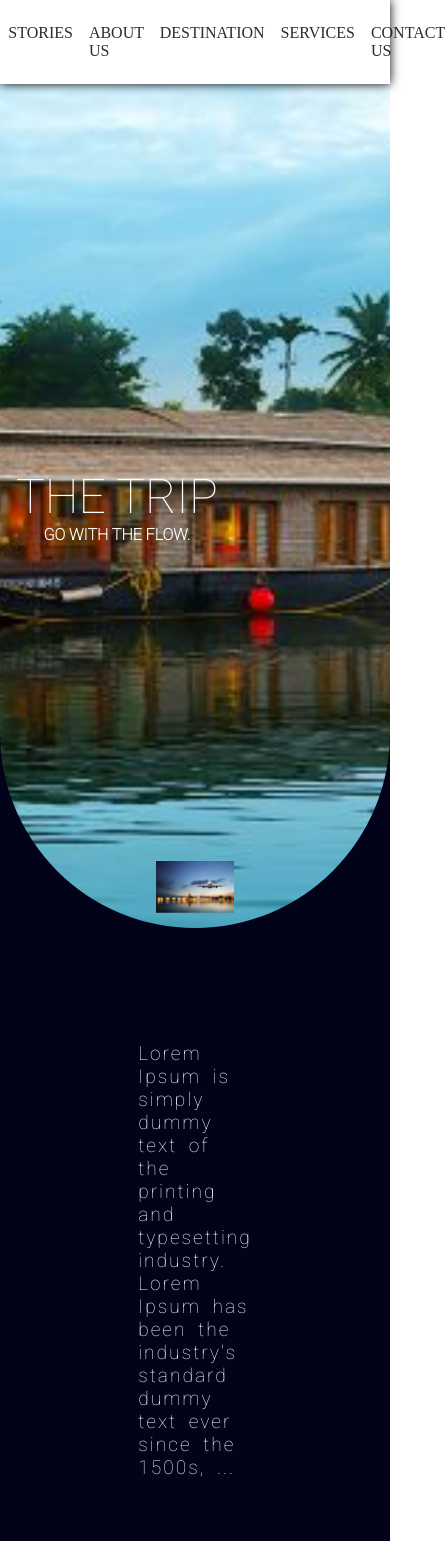
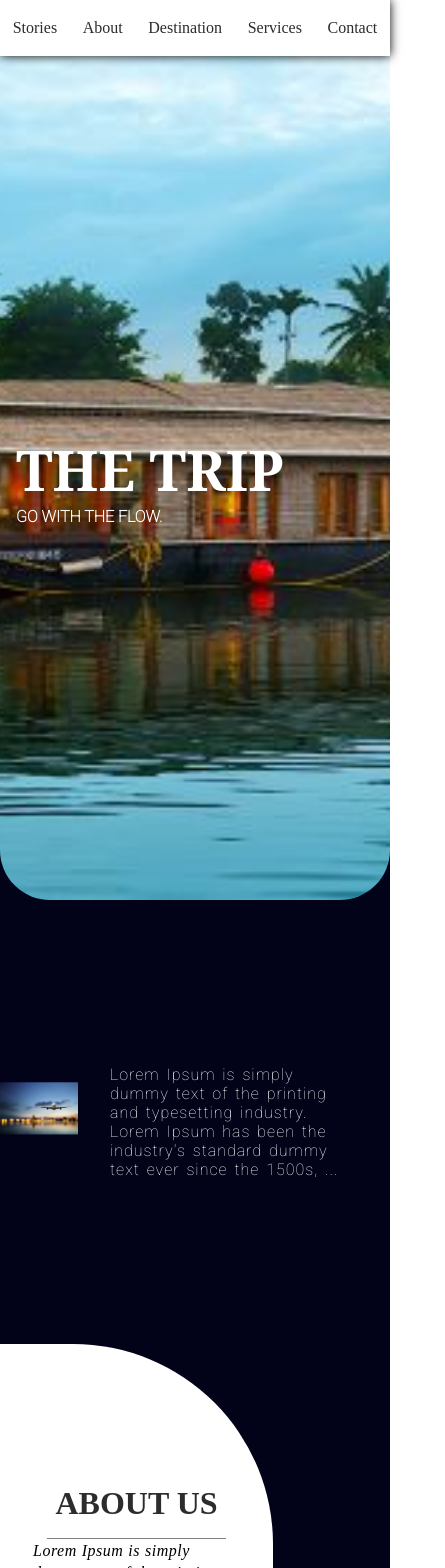
Before and after one commit to Khushinagar/project-1, a React (Create React App) app: page / in a window 390 px wide. Shown: the top 1568 px of the page, 445 px wide, since content can reach past the window. Built offline with nearby package versions, Linux system fonts and the light colour scheme.

Commit message:
"second commit"

```diff
--- a/src/Components/App.jsx
+++ b/src/Components/App.jsx
@@ -1,4 +1,4 @@
-import React from "react";
+    import React from "react";
 import {BrowserRouter as Router, Routes, Route} from 'react-router-dom'
 import Home from "./Home";
 import Header from "./Header";
--- a/src/Components/Header.jsx
+++ b/src/Components/Header.jsx
@@ -12,10 +12,10 @@ function Header(){
             <main>
             <HashLink to={"/#Home"}>Home</HashLink>
             <HashLink to={"/#Story"}>Stories</HashLink>
-            <HashLink to={"/#About"}>About US</HashLink>
+            <HashLink to={"/#About"}>About</HashLink>
             <HashLink to={"/#Destination"}>Destination</HashLink>
             <Link to={"/Services"}>Services</Link>
-            <Link to={"/Contact"}>Contact US</Link>
+            <Link to={"/Contact"}>Contact </Link>
 
             </main>
         </nav>
--- a/src/styles/Mediaquery.scss
+++ b/src/styles/Mediaquery.scss
@@ -18,39 +18,232 @@
 }
 
 
-@media screen and  (max-width: 700px) {
-    nav{
-        h1{
-            display: none;
+@media screen and  (max-width: 500px) {
+    .home{
+        width: auto;
+        height: 100vh;
+        // background-color: $second;
+        border-radius: 0 0 150px 150px;
+
+        > main{
+            position: absolute;
+            text-transform: uppercase;
+            display: flex;
+            flex-direction: column;
+            align-items: flex-start;
+            justify-content: flex-end;
+            width: auto;
+            height: 100%;
+            padding: 1rem;
+            justify-content: center;
+
+
+            h1{
+                font-weight: 900;
+                font-family: Georgia, 'Times New Roman', Times, serif;
+                font-size: 3.5rem;
+            }
+            // p{
+            //     font: 900 1rem $text1 ;
+                // color: $first;
+            // }
         }
-        >main {
+
+
+        &::before {
+            content: "" ;
             width: 100%;
+            height: 100%;
+            position: absolute;
+            // background: no-repeat center/auto url(../assets/6.jpg);
+            background-image: url(../assets/6.jpg);
+            background-size: cover;
+            background-position: center;
+            border-radius: 0 0 50px 50px;
+            // filter: blur(2px);
+
+
+        }
+    }
+
+
+    .home2{
+        width: auto;
+        height: 100vh;
+        // background-color: $second;
+        padding: 200px 0;
+        display: flex;
+        align-items: center;
+        justify-content: center;
+        margin-top: -200px;
+
+
+        > img{
+            width: 20%;
+            animation: imgUp 0.7s linear infinite alternate;
+        }
+
+        > div {
+            width: 100%;
+            display: flex;
+            flex-direction: column;
             justify-content: center;
-            a{
-                margin: 0.5rem;
+            align-items:center;
+            padding: 2rem;
+            height: 100vh;
+        }
+
+        p{
+            // color: $first;
+            letter-spacing: 1px;
+            word-spacing: 2px;
+            // font: 100 1.2rem $text1;
+            font-size: 1rem;
+            font-weight: 100;
+            width: 100%;
+        }
+
+    }
+    @keyframes imgUp {
+        to{
+            transform: translateY(-20px);
+        }
+
+
+    }
+
+    .home3{
+        width: auto;
+        height: 120vh;
+        // background-color: $second;
+        margin-top: -200px;
+        display: flex;
+        >div{
+
+            width: 70%;
+            height: 100vh;
+            // background-color: $first;
+            border-radius: 0 200px 200px 0;
+            display: flex;
+            flex-direction: column;
+            align-items: center;
+            justify-content: center;
+            padding: 2rem;
+
+            >h1{
+                text-transform: uppercase;
+                border-bottom: 1px solid gray;
+                padding-bottom: 1rem;
+                // margin-bottom: 1px;
+                // width: 10rem;
+                // color: $dark;
+            }
+
+            >p{
+                padding: 1px;
+                letter-spacing: .5px;
+                word-spacing: .5px;
+                line-height: 140%;
+                // font: italic 100 1rem $text2;
             }
         }
     }
 
-.home >main {
-   align-items:  center;
 
-   h1{
-    font-size: 3rem ;
-   }
-}
-
-.home2{
-    height: 120vh;
-    flex-direction: column;
+    .home4{
+        width: auto;
+        height: 100vh;
+        // background-color: $second;
+        display: flex;
+        justify-content: flex-end;
 
 
-}
+         > div{
+            // background-color: $third;
+            border-radius:170px 0 0 170px ;
+            width: 70%;
+            height: 70vh;
+            padding: 3rem;
+            display: flex;
+            flex-direction: column;
+            align-items: center;
+            justify-content: center;
+
+           > h1 {
+                // color: $first;
+                text-transform: uppercase;
+                // width: 100px;
+                // border-bottom: 2px solid $first;
+                padding: 10px;
+            }
+
+            >article{
+                display: flex;
+                margin: 1rem 0;
+                flex-wrap: wrap;
+                justify-content: center;
 
 
-.home3 >div{
-    text-align: center;
-    width: 100%;
-    border-radius: 0%;
+                >div{
+                    animation: imgUp 0.7s linear infinite alternate;
+                    margin: 1rem;
+                    height: 5rem;
+                    width: 5rem;
+                    // background-color: $first;
+                    border-radius: 70%;
+                    display: flex;
+                    flex-direction: column;
+                    align-items: center;
+                    justify-content: center;
+                    // color: $dark;
+                    transition: all 0.5s;
+                    &:hover{
+                        filter: invert(1);
+                    }
+
+                    svg{
+                        font-size: 2rem;
+                    }
+                    // p{
+                    //     font: 9rem 1.2rem $text2;
+                    // }
+                }
+            }
+
+
+        }
+
+
+    }
+
+    nav{
+        width: auto;
+    padding: 0.2rem;
+    display: flex;
+    justify-content: flex-end;
+    align-items: right;
+    position: sticky;
+    // background-color: $first;
+    box-shadow: 0 0 10px;
+    top: 0%;
+    z-index: 5;
+        >h1{
+            display: none;
+        }
+
+        >main{
+            width: 30%;
+        display: flex;
+        justify-content: flex-end;
+        a{
+
+            margin-right: .6rem;
+            text-decoration: none;
+            text-transform: capitalize;
+            font-size: 1rem;
+        }
+    }
+
+    }
+
 }
-}
--- a/src/styles/footer.scss
+++ b/src/styles/footer.scss
@@ -1,4 +1,6 @@
 @import "colors";
+
+
 
  footer{
     background-color: $first;
--- a/src/styles/home.scss
+++ b/src/styles/home.scss
@@ -6,7 +6,7 @@
     width: auto;
     height: 100vh;
     background-color: $second;
-    border-radius: 0 0 200px 200px;
+    border-radius: 0 0 150px 150px;
 
     > main{
         position: absolute;
```
Also changed, not shown: src/styles/App.scss (line endings or trailing spaces).
